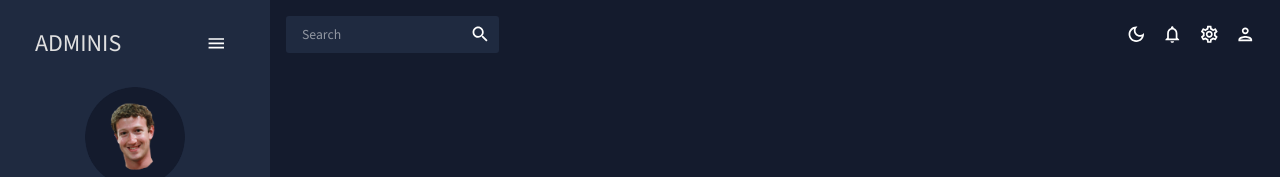
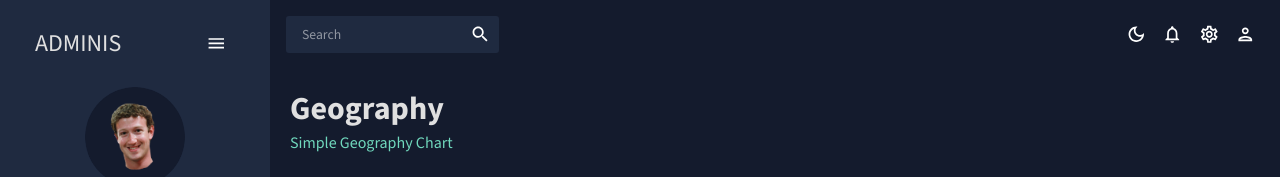
Before and after one commit to PieterJanDelbecke/react-dashboard-v2, a React (Create React App) app: page /geography in a window 1280 px wide. Shown: the top 177 px of the page. Built offline with nearby package versions, Linux system fonts and the light colour scheme.

Commit message:
geography chart scene

```diff
--- a/src/App.js
+++ b/src/App.js
@@ -13,7 +13,7 @@
 import Bar from "./scenes/bar";
 import Pie from "./scenes/pie";
 import Line from "./scenes/line";
-// import Geography from "./scenes/geography";
+import Geography from "./scenes/geography";
 
 function App() {
 	const [theme, colorMode] = useMode();
@@ -37,7 +37,7 @@
 							<Route path="/bar" element={<Bar />} />
 							<Route path="/pie" element={<Pie />} />
 							<Route path="/line" element={<Line />} />
-							{/* <Route path="/geography" element={<Geography />} /> */}
+							<Route path="/geography" element={<Geography />} />
 						</Routes>
 					</main>
 				</div>
--- /dev/null
+++ b/src/scenes/geography/index.jsx
@@ -0,0 +1,24 @@
+import { Box, useTheme } from "@mui/material";
+import GeographyChart from "../../components/GeographyChart";
+import Header from "../../components/Header";
+import { tokens } from "../../theme";
+
+const Geography = () => {
+  const theme = useTheme();
+  const colors = tokens(theme.palette.mode);
+  return (
+    <Box m="20px">
+      <Header title="Geography" subtitle="Simple Geography Chart" />
+
+      <Box
+        height="75vh"
+        border={`1px solid ${colors.grey[100]}`}
+        borderRadius="4px"
+      >
+        <GeographyChart />
+      </Box>
+    </Box>
+  );
+};
+
+export default Geography;
```
